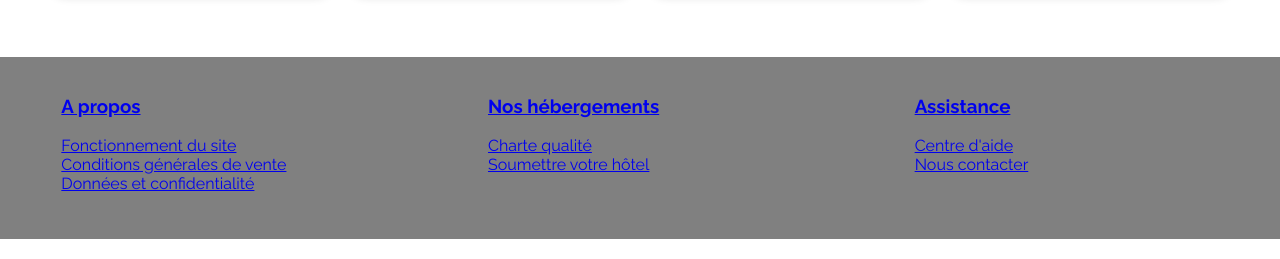
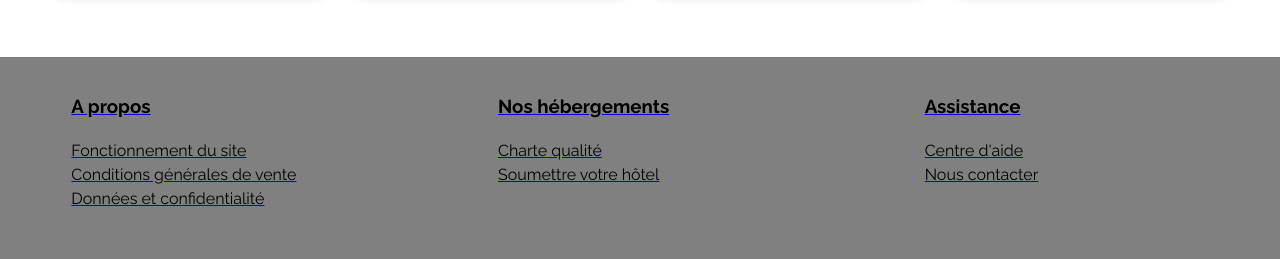
Before and after one commit to Jeremcroula92i/projet2, a plain HTML site: page index.html in a window 1280 px wide. Shown: the part 1664-1923 px from the top of the page. Drawn offline with Linux system fonts and the light colour scheme.

Commit message:
Update style.css

```diff
--- a/CSS/style.css
+++ b/CSS/style.css
@@ -491,7 +491,7 @@ footer ul {
     width: 30%;
 }
 
-footer li .a {
+footer li, .a:hover {
     padding: 0px 0px 5px 10px;
     text-decoration: none;
     color:black;
```
